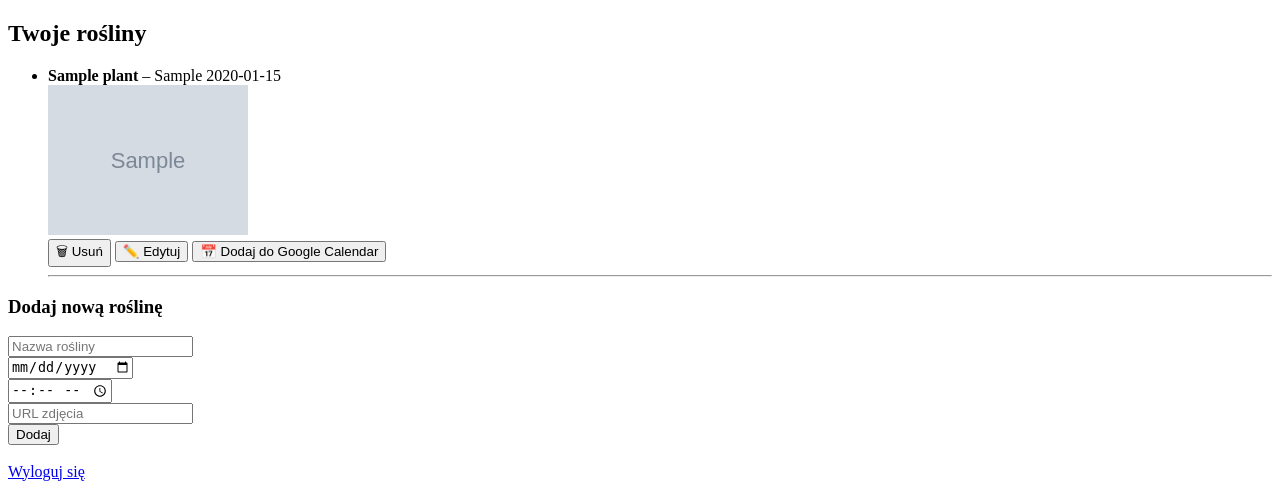
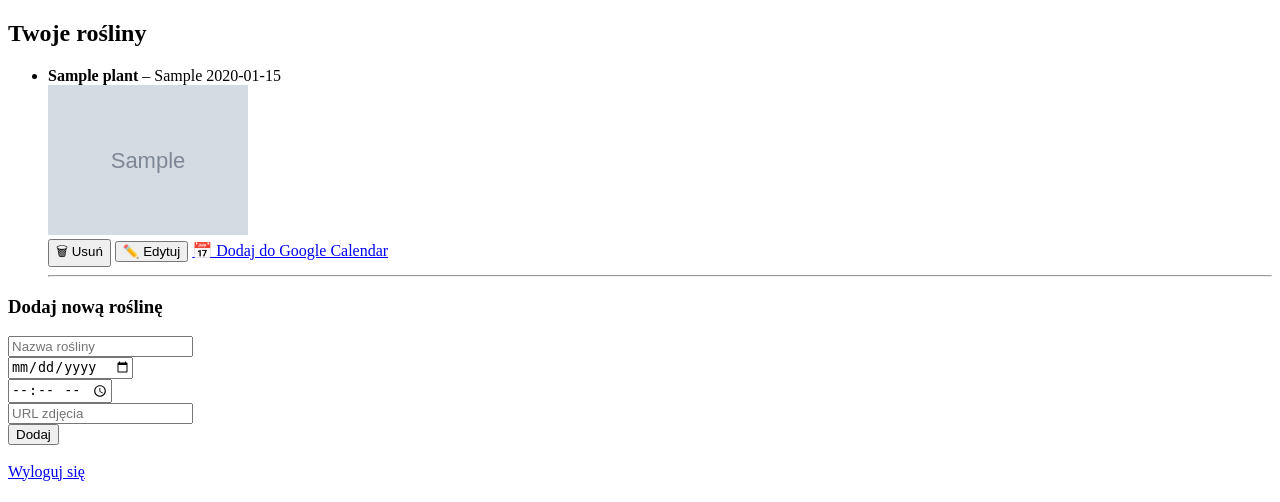
Before and after one commit to tomala431/rosliny, a Flask app: page /dashboard in a window 1280 px wide. Shown: the top 502 px of the page. Run offline with Flask 3, Linux system fonts and the light colour scheme; the visitor is signed in with stand-in values (Sample User, id 1); tables that the repository leaves empty hold one stand-in row (values such as "Sample post"); grey boxes marked "Sample" are stand-in pictures.

Commit message:
Update dashboard.html

```diff
--- a/templates/dashboard.html
+++ b/templates/dashboard.html
@@ -22,9 +22,9 @@
                 <form method="GET" action="/edit_plant/{{ plant.id }}" style="display:inline;">
                     <button type="submit">✏️ Edytuj</button>
                 </form>
-                <form method="POST" action="/add_to_calendar/{{ plant.id }}" style="display:inline;">
-    <button type="submit">📅 Dodaj do Google Calendar</button>
-</form>
+                <a href="https://www.google.com/calendar/render?action=TEMPLATE&text=Podlewanie+rośliny&dates=20250601T100000Z/20250601T103000Z&details=Nie+zapomnij+podlać+rośliny+{{ plant.name }}&location=&sf=true&output=xml" target="_blank">
+  📅 Dodaj do Google Calendar
+</a>
 
             </li>
             <hr>
```
